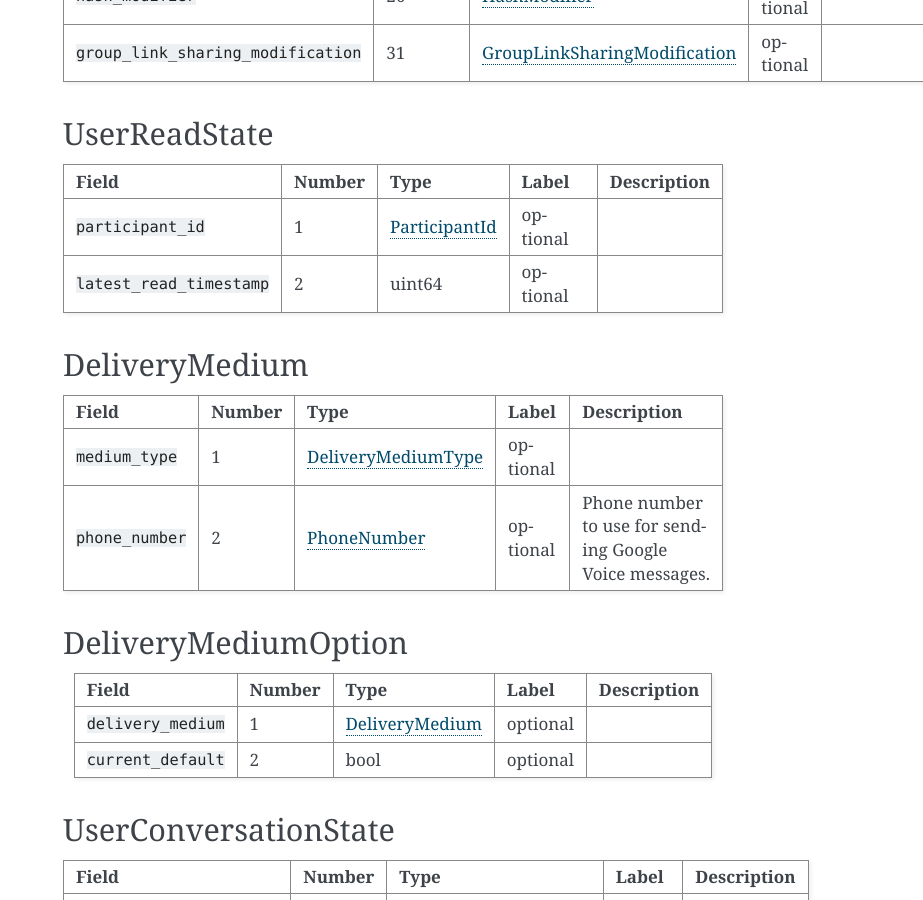
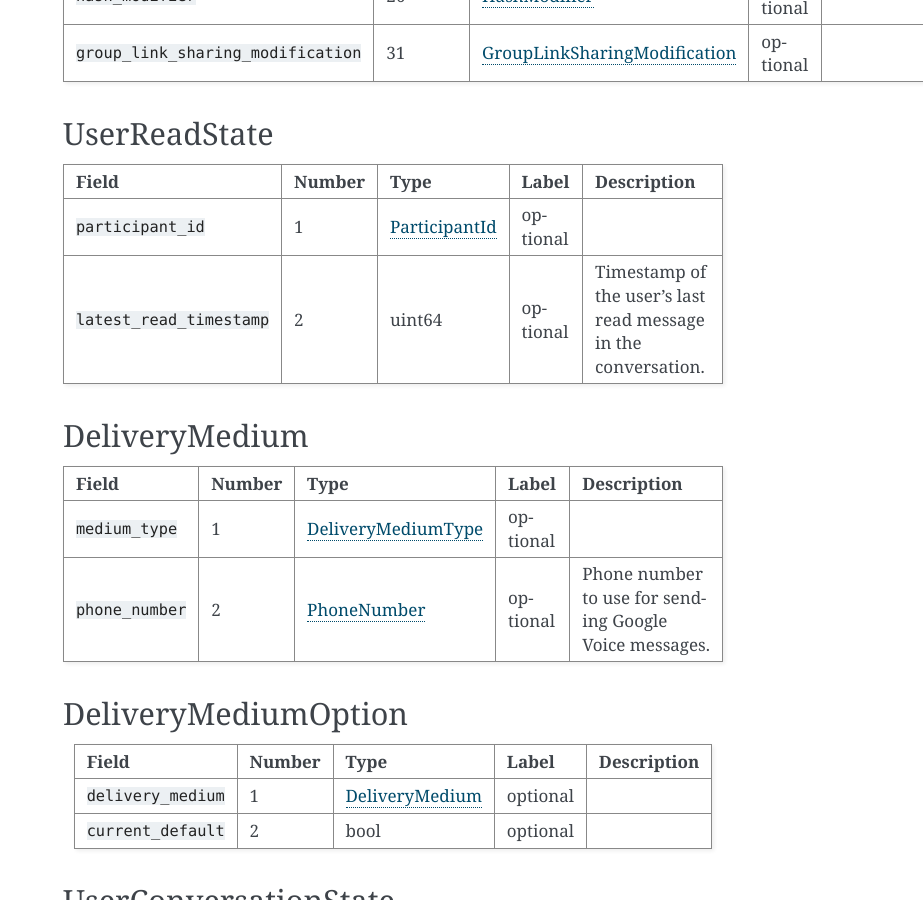
Before and after one commit to tdryer/hangups, a Sphinx documentation site: the page built from docs/protobuf.rst, in a window 1280 px wide and 900 px high, scrolled down 10752 px. Shown: the whole window, without its empty margins (357-1280 px from the left). Built offline with Sphinx 7.4.7, drawn with Linux system fonts in a browser that asks for light colours; some of the changed text lies outside the part shown.

Commit message:
Add proto file comments about read state
See #354.

```diff
--- a/docs/proto.rst
+++ b/docs/proto.rst
@@ -399,12 +399,12 @@ Field                                   Number Type                            L
 UserReadState
 -------------
 
-============================= ====== ================ ======== ===========
+============================= ====== ================ ======== ==============================================================
 Field                         Number Type             Label    Description
-============================= ====== ================ ======== ===========
+============================= ====== ================ ======== ==============================================================
 :code:`participant_id`        1      `ParticipantId`_ optional
-:code:`latest_read_timestamp` 2      uint64           optional
-============================= ====== ================ ======== ===========
+:code:`latest_read_timestamp` 2      uint64           optional Timestamp of the user's last read message in the conversation.
+============================= ====== ================ ======== ==============================================================
 
 DeliveryMedium
 --------------
@@ -470,7 +470,7 @@ Field                                  Number Type                           Lab
 :code:`type`                           2      `ConversationType`_            optional
 :code:`name`                           3      string                         optional
 :code:`self_conversation_state`        4      `UserConversationState`_       optional
-:code:`read_state`                     8      `UserReadState`_               repeated
+:code:`read_state`                     8      `UserReadState`_               repeated Read state (watermark position) for every conversation participant.
 :code:`has_active_hangout`             9      bool                           optional True if the conversation has an active Hangout.
 :code:`otr_status`                     10     `OffTheRecordStatus`_          optional The conversation's "off the record" status.
 :code:`otr_toggle`                     11     `OffTheRecordToggle`_          optional Whether the OTR toggle is available to the user for this conversation.
```
Also changed, not shown: 1 other file.
